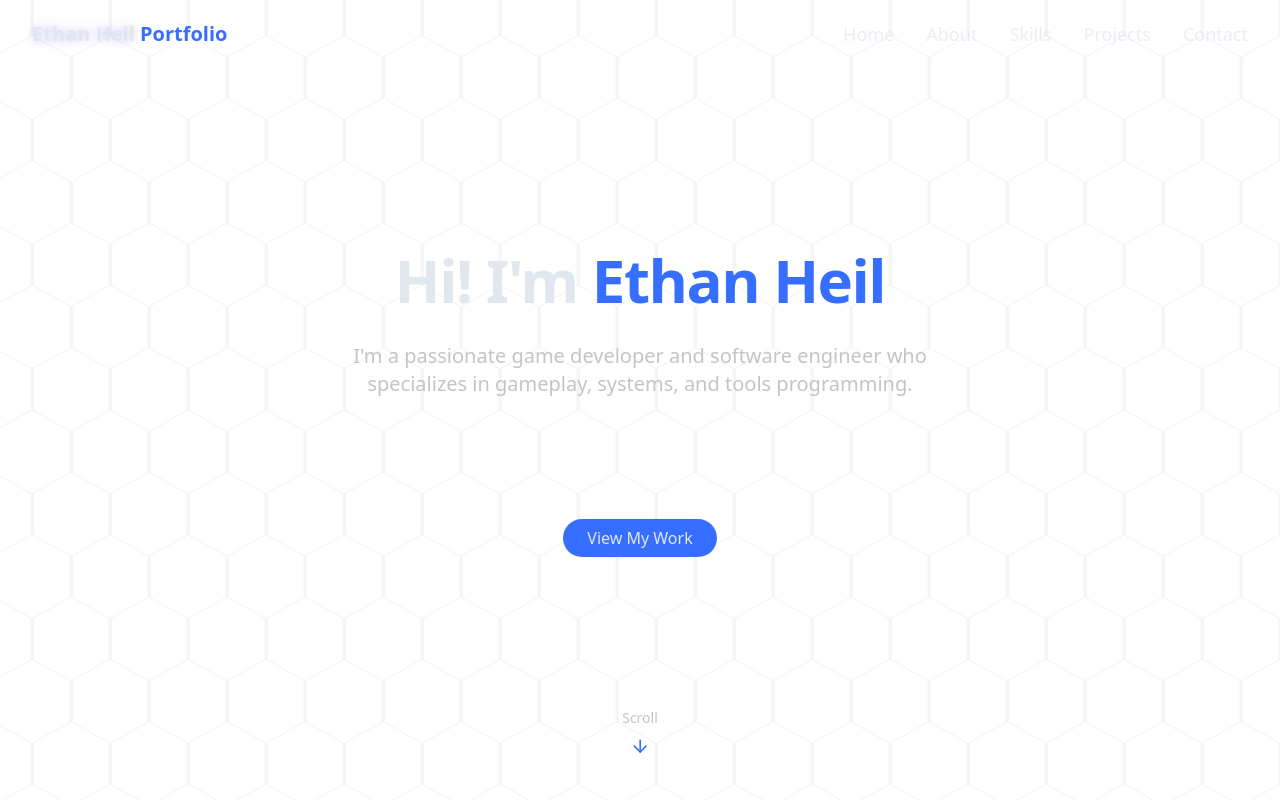
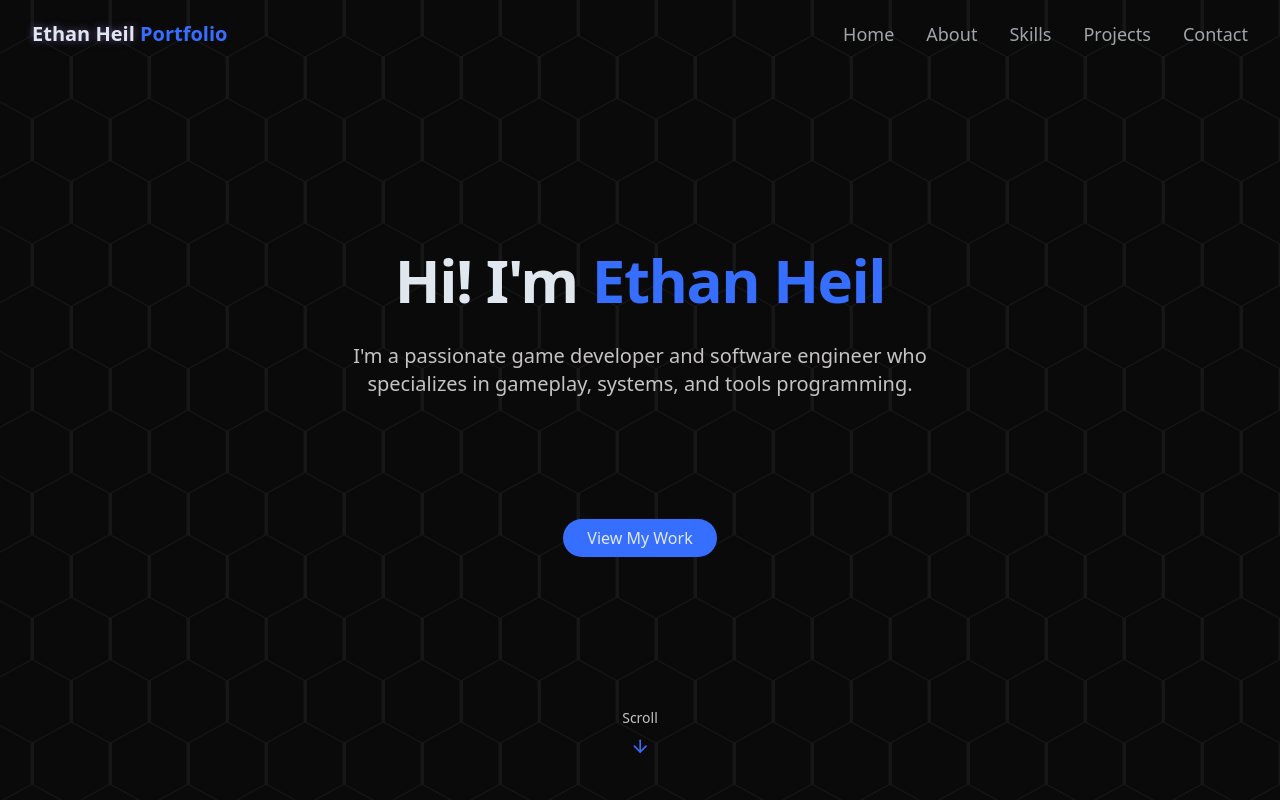
Before and after one commit to Epics123/PortfolioWebsite, a React (Vite) app: page / in a window 1280 px wide. Shown: the top 800 px of the page. Built offline with nearby package versions, Linux system fonts and the light colour scheme.

Commit message:
Fixing white hexegon bg when browser is in light mode

```diff
--- a/src/components/HexegonBackground.tsx
+++ b/src/components/HexegonBackground.tsx
@@ -47,7 +47,7 @@ function HexagonBackground({
     <div
       data-slot="hexagon-background"
       className={mergeClassNames(
-        'relative size-full overflow-hidden dark:bg-neutral-900 bg-neutral-100',
+        'relative size-full overflow-hidden bg-neutral-900',
         className,
       )}
       {...props}
@@ -80,10 +80,10 @@ function HexagonBackground({
                   className={mergeClassNames(
                     'relative',
                     '[clip-path:polygon(50%_0%,_100%_25%,_100%_75%,_50%_100%,_0%_75%,_0%_25%)]',
-                    "before:content-[''] before:absolute before:top-0 before:left-0 before:w-full before:h-full dark:before:bg-neutral-950 before:bg-white before:opacity-100 before:transition-all before:duration-1000",
-                    "after:content-[''] after:absolute after:inset-[var(--hexagon-margin)] dark:after:bg-neutral-950 after:bg-white",
+                    "before:content-[''] before:absolute before:top-0 before:left-0 before:w-full before:h-full before:bg-neutral-950 before:opacity-100 before:transition-all before:duration-1000",
+                    "after:content-[''] after:absolute after:inset-[var(--hexagon-margin)] after:bg-neutral-950",
                     'after:[clip-path:polygon(50%_0%,_100%_25%,_100%_75%,_50%_100%,_0%_75%,_0%_25%)]',
-                    'hover:before:bg-neutral-200 dark:hover:before:bg-neutral-800 hover:before:opacity-100 hover:before:duration-0 dark:hover:after:bg-neutral-900 hover:after:bg-neutral-100 hover:after:opacity-100 hover:after:duration-0',
+                    'hover:before:bg-neutral-800 hover:before:opacity-100 hover:before:duration-0 hover:after:bg-neutral-900 hover:after:opacity-100 hover:after:duration-0',
                     hexagonProps?.className,
                   )}
                 />
--- a/src/index.css
+++ b/src/index.css
@@ -85,6 +85,8 @@
     --primary-foreground: 213 31% 91%;
 
     --border: 216 33% 20%;
+
+    color-scheme: dark;
   }
 
   *
```
